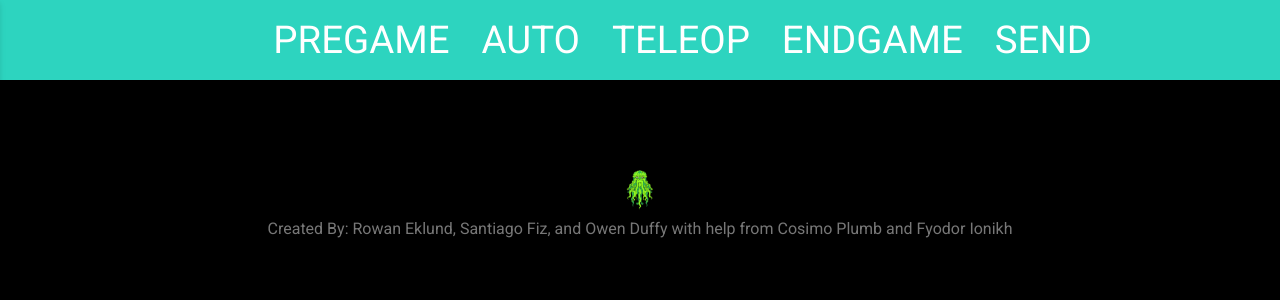
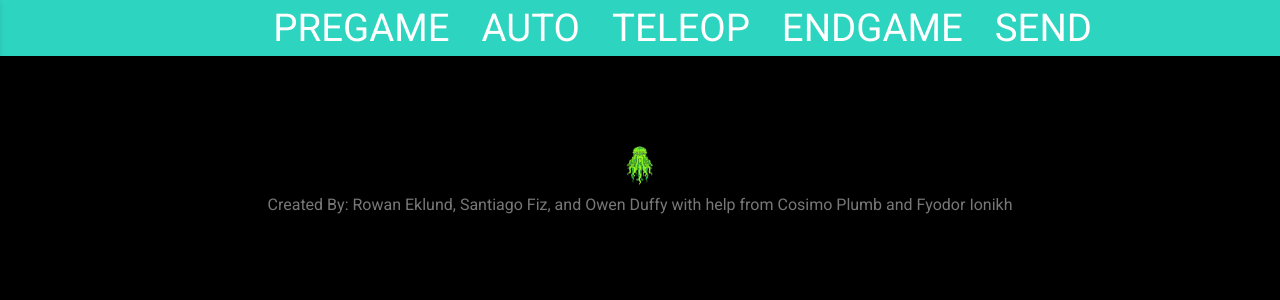
Before and after one commit to FRC1410/1410Scouting, a Next.js app: page / in a window 1280 px wide. Shown: the top 300 px of the page. Built offline with nearby package versions, Linux system fonts and the light colour scheme.

Commit message:
feat(Navbar): Made it better

```diff
--- a/components/Navbar.js
+++ b/components/Navbar.js
@@ -1,40 +1,27 @@
-// import Link from "next/link"
-//
-// export default function Navbar() {
-//     return (
-//         <nav>
-//             <Link href='/tabs/pregame'><a>Pre-Game</a></Link>
-//             <Link href='/tabs/auto'><a>Auto</a></Link>
-//             <Link href='/tabs/teleop'><a>Teleop</a></Link>
-//             <Link href='/tabs/endgame'><a>Endgame</a></Link>
-//             <Link href='/tabs/send'><a>Send</a></Link>
-//         </nav>
-//     )
-// }
 import { useState } from 'react'
 
-function NavLink({ to, children }) {
-    return <a href={to} className='mx-4 text-white'>
+function NavLink({ to, children, open }) {
+    return <a href={to} className={`mx-4 text-white ${open ? 'bg-teal-700' : ''}`}>
         { children }
     </a>
 }
 function MobileNav({ open, setOpen }) {
     return (
-        <div className={`absolute top-0 left-0 h-screen w-screen bg-teal-400 transform ${open ? "-translate-x-0" : "-translate-x-full"} transition-transform duration-300 ease-in-out filter drop-shadow-md `}>
+        <div className={`absolute top-0 left-0 h-screen w-screen bg-teal-400 transform ${open ? "-translate-x-0" : "-translate-x-full"} transition-transform duration-300 ease-in-out filter drop-shadow-md`}>
             <div className="flex flex-col ml-4">
-                <a className="text-xl font-medium my-4" href="/pages/tabs/pregame.js" onClick={() => setTimeout(() => {setOpen(!open)}, 100)}>
+                <a className="text-xl font-medium my-4 text-white" href="/tabs/pregame" onClick={() => setTimeout(() => {setOpen(!open)}, 100)}>
                     Pregame
                 </a>
-                <a className="text-xl font-medium my-4" href="/pages/tabs/auto.js" onClick={() => setTimeout(() => {setOpen(!open)}, 100)}>
+                <a className="text-xl font-medium my-4 text-white" href="/tabs/auto" onClick={() => setTimeout(() => {setOpen(!open)}, 100)}>
                     Auto
                 </a>
-                <a className="text-xl font-medium my-4" href="/pages/tabs/teleop.js" onClick={() => setTimeout(() => {setOpen(!open)}, 100)}>
+                <a className="text-xl font-medium my-4 text-white" href="/tabs/teleop" onClick={() => setTimeout(() => {setOpen(!open)}, 100)}>
                     Teleop
                 </a>
-                <a className="text-xl font-medium my-4" href="/pages/tabs/endgame.js" onClick={() => setTimeout(() => {setOpen(!open)}, 100)}>
+                <a className="text-xl font-medium my-4 text-white" href="/tabs/endgame" onClick={() => setTimeout(() => {setOpen(!open)}, 100)}>
                     Endgame
                 </a>
-                <a className="text-xl font-medium my-4" href="/pages/tabs/send.js" onClick={() => setTimeout(() => {setOpen(!open)}, 100)}>
+                <a className="text-xl font-medium my-4 text-white" href="/tabs/send" onClick={() => setTimeout(() => {setOpen(!open)}, 100)}>
                     Send
                 </a>
             </div>
@@ -44,8 +31,10 @@ function MobileNav({ open, setOpen }) {
 
 export default function Navbar() {
     const [open, setOpen] = useState(false)
+    const [selected, setSelected] = useState(false)
+
     return (
-        <nav className="flex filter drop-shadow-md bg-teal-400 px-4 py-4 h-20 items-center">
+        <nav className="flex filter drop-shadow-md bg-teal-400 px-4 py-4 h-14 items-center">
             <MobileNav open={open} setOpen={setOpen}/>
             <div className="w-9/12 flex justify-end items-center">
 
@@ -59,7 +48,7 @@ export default function Navbar() {
                 </div>
 
                 <div className="hidden md:flex">
-                    <NavLink to="/tabs/pregame">
+                    <NavLink to="/tabs/pregame" >
                         PREGAME
                     </NavLink>
                     <NavLink to="/tabs/auto">
--- a/styles/globals.css
+++ b/styles/globals.css
@@ -6,7 +6,7 @@
 body {
   background: black;
   color: #f2f2f2;
-  font-family: "Roboto";
+  font-family: "Roboto", sans-serif;
 }
 
 a {
@@ -42,7 +42,7 @@ input {
   width: 100%;
   height: 4vw;
   font-size: 3vw;
-  font-family: "Roboto";
+  font-family: "Roboto", sans-serif;
   text-align: center;
   padding: 0;
   border: 0;
@@ -95,7 +95,7 @@ input {
 
 .MuiButtonGroup-grouped {
   height: 4vw;
-  font-family: "Roboto";
+  font-family: "Roboto", sans-serif;
   text-align: center;
   color: white;
   justify-self: stretch;
@@ -123,7 +123,7 @@ input {
 .Send {
   background: #2b64ba;
   height: 4vw;
-  font-family: "Roboto";
+  font-family: "Roboto", sans-serif;
   text-align: center;
   color: white;
   justify-self: stretch;
```
